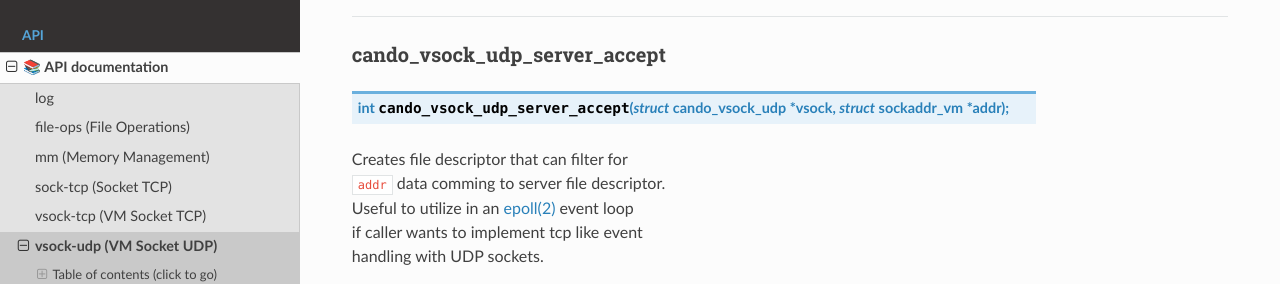
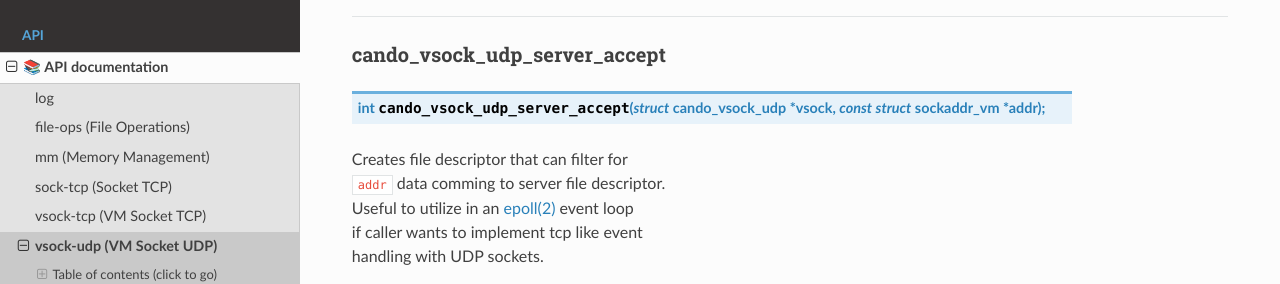
Before and after one commit to under-view/libcando, a Sphinx documentation site: the page built from docs/vsock-udp.rst, in a window 1280 px wide and 900 px high, scrolled down 2895 px. Shown: the part 159-443 px from the top of the window. Built offline with Sphinx 7.4.7 and the Read the Docs theme 3.1.0, drawn with Linux system fonts in a browser that asks for light colours; formulas are drawn with MathJax 3.

Commit message:
vsock-udp[docs]: fix server_accept param addr
Should be a const keyword in front of
the struct sockaddr_vm.

Signed-off-by: Vincent Davis Jr <vince@underview.tech>

```diff
--- a/docs/vsock-udp.rst
+++ b/docs/vsock-udp.rst
@@ -145,7 +145,7 @@ cando_vsock_udp_server_create
 cando_vsock_udp_server_accept
 =============================
 
-.. c:function:: int cando_vsock_udp_server_accept(struct cando_vsock_udp *vsock, struct sockaddr_vm *addr);
+.. c:function:: int cando_vsock_udp_server_accept(struct cando_vsock_udp *vsock, const struct sockaddr_vm *addr);
 
 | Creates file descriptor that can filter for
 | ``addr`` data comming to server file descriptor.
```
